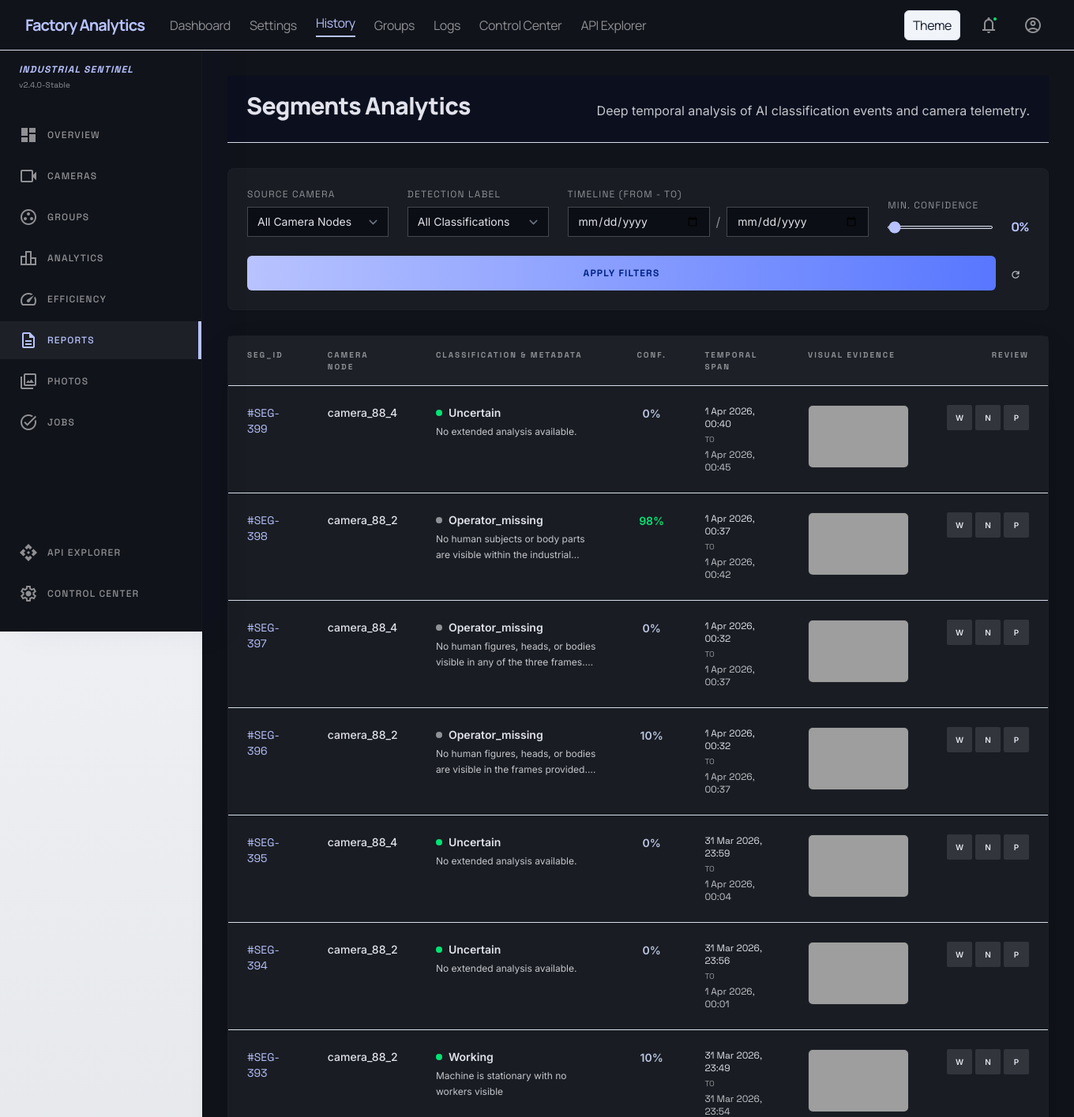
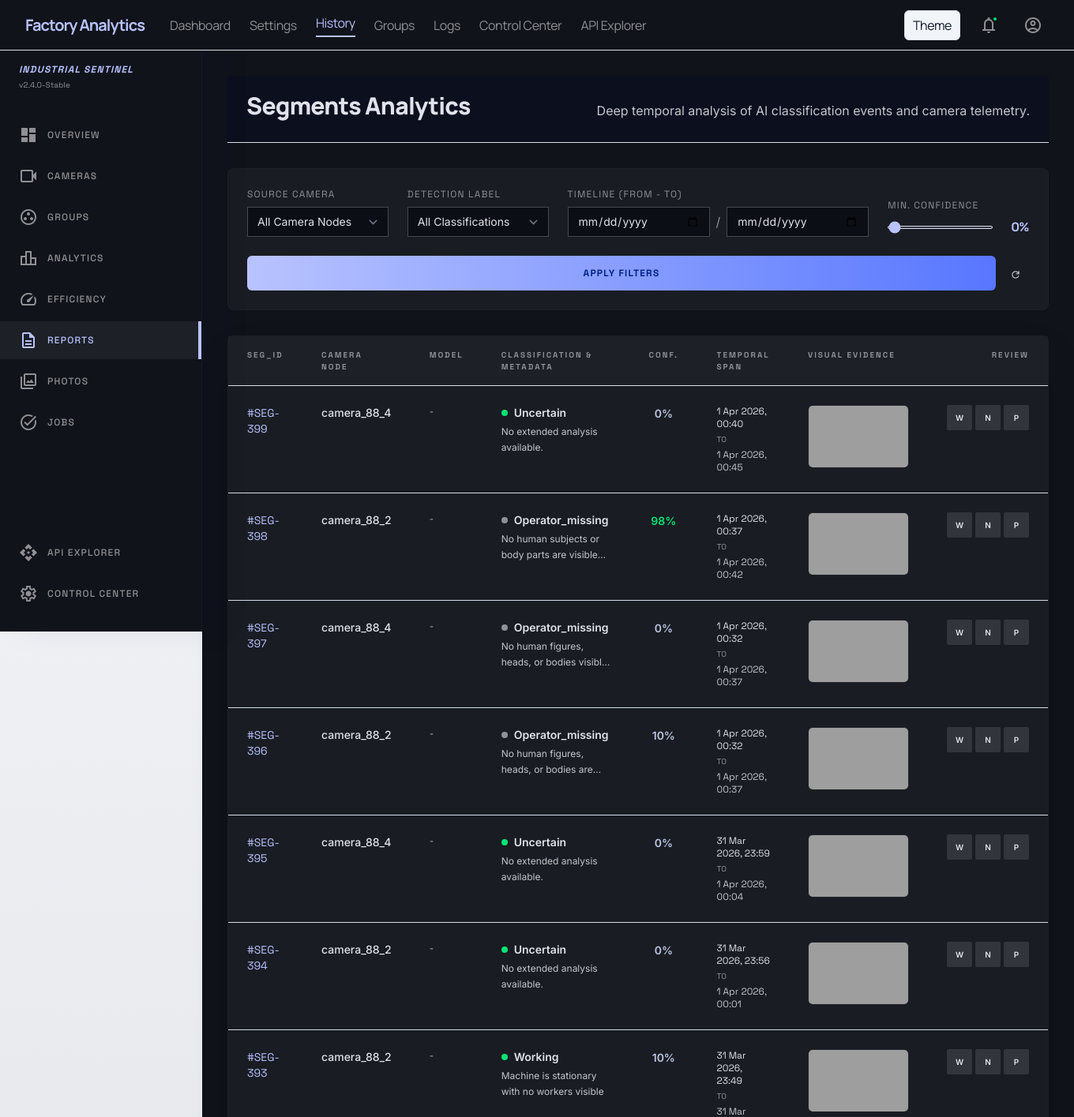
Before and after one commit to kobidkunda/frigate_api_mcp, a FastAPI app: page /history in a window 1360 px wide. Shown: the top 1415 px of the page at 79% size. Run offline with FastAPI, Linux system fonts and the light colour scheme; data comes from the database, SQL or seed files in the repository; data that the repository does not hold is empty; some libraries are stand-ins or nearby versions; grey boxes are pictures that could not be loaded.

Commit message:
feat: show model names on photo and report surfaces
Co-Authored-By: Claude Opus 4.6 <noreply@anthropic.com>

```diff
--- a/factory_analytics/static/app.js
+++ b/factory_analytics/static/app.js
@@ -258,6 +258,7 @@ async function loadReport(){
       </div>
       <div class="text-[8px] text-outline mt-1 uppercase font-label">${(report.recent_segments || []).length} active events detected</div>
     </div>
+    ${(report.recent_segments && report.recent_segments.length > 0) ? `<div class="mt-3 pt-2 border-t border-outline-variant/10"><span class="block text-[10px] text-outline uppercase font-label mb-1">Model: ${report.recent_segments[0].model_used || '-'}</span></div>` : ''}
   `;
 }
 async function loadLog(name){ const data=await api(`/api/logs/tail?name=${name}`); const el = document.getElementById('logView'); if(!el) return; el.textContent = data.content || ''; }
--- a/factory_analytics/static/photos.js
+++ b/factory_analytics/static/photos.js
@@ -41,6 +41,7 @@
         modalGroups: document.getElementById('modalGroups'),
         modalTemporal: document.getElementById('modalTemporal'),
         modalDuration: document.getElementById('modalDuration'),
+        modalModel: document.getElementById('modalModel'),
         modalConfidence: document.getElementById('modalConfidence'),
         modalNotes: document.getElementById('modalNotes'),
         modalDetailsLink: document.getElementById('modalDetailsLink'),
@@ -153,6 +154,7 @@
                     <div class="flex items-center gap-3 text-xs text-on-surface-variant">
                         <span>Conf: ${confidence}%</span>
                         <span>${duration}</span>
+                        <span>Model: ${p.model_used || '-'}</span>
                     </div>
                     ${p.notes ? `<p class="text-xs text-on-surface-variant line-clamp-2 mt-2">${p.notes}</p>` : ''}
                 </div>
@@ -316,6 +318,7 @@
         elements.modalTemporal.textContent = formatTs(photo.start_ts) + ' - ' + formatTs(photo.end_ts);
         elements.modalDuration.textContent = formatDuration(photo.duration_seconds);
         elements.modalConfidence.textContent = Math.round((photo.confidence || 0) * 100) + '%';
+        elements.modalModel.textContent = photo.model_used || '-';
         elements.modalNotes.textContent = photo.notes || 'No additional notes available.';
         elements.modalDetailsLink.href = '/history?segment=' + photo.id;
 
--- a/factory_analytics/templates/history.html
+++ b/factory_analytics/templates/history.html
@@ -60,6 +60,7 @@
                     <tr class="bg-surface-container text-outline text-[10px] uppercase tracking-[0.2em] font-label border-b border-outline-variant/10">
                         <th class="px-6 py-4 font-semibold">SEG_ID</th>
                         <th class="px-6 py-4 font-semibold">Camera Node</th>
+                        <th class="px-6 py-4 font-semibold">Model</th>
                         <th class="px-6 py-4 font-semibold">Classification &amp; Metadata</th>
                         <th class="px-6 py-4 font-semibold text-center">Conf.</th>
                         <th class="px-6 py-4 font-semibold">Temporal Span</th>
@@ -207,6 +208,9 @@
                 <td class="px-6 py-6 font-label text-sm text-primary">#SEG-${s.id}</td>
                 <td class="px-6 py-6">
                     <div class="text-sm font-medium text-on-surface">${s.camera_name || 'N/A'}</div>
+                </td>
+                <td class="px-6 py-6">
+                    <div class="text-xs font-label text-on-surface-variant">${s.model_used || '-'}</div>
                 </td>
                 <td class="px-6 py-6">
                     <div class="flex items-center gap-2 mb-1">
--- a/factory_analytics/templates/photos.html
+++ b/factory_analytics/templates/photos.html
@@ -214,6 +214,10 @@
                     <p id="modalConfidence" class="text-sm text-on-surface mt-1"></p>
                 </div>
                 <div>
+                    <span class="text-xs font-label uppercase tracking-widest text-outline">Model</span>
+                    <p id="modalModel" class="text-sm text-on-surface-variant mt-1"></p>
+                </div>
+                <div>
                     <span class="text-xs font-label uppercase tracking-widest text-outline">Notes</span>
                     <p id="modalNotes" class="text-sm text-on-surface-variant mt-1 leading-relaxed"></p>
                 </div>
```
Also changed, not shown: tests/test_ui_ux.py (+18 -0 lines).
